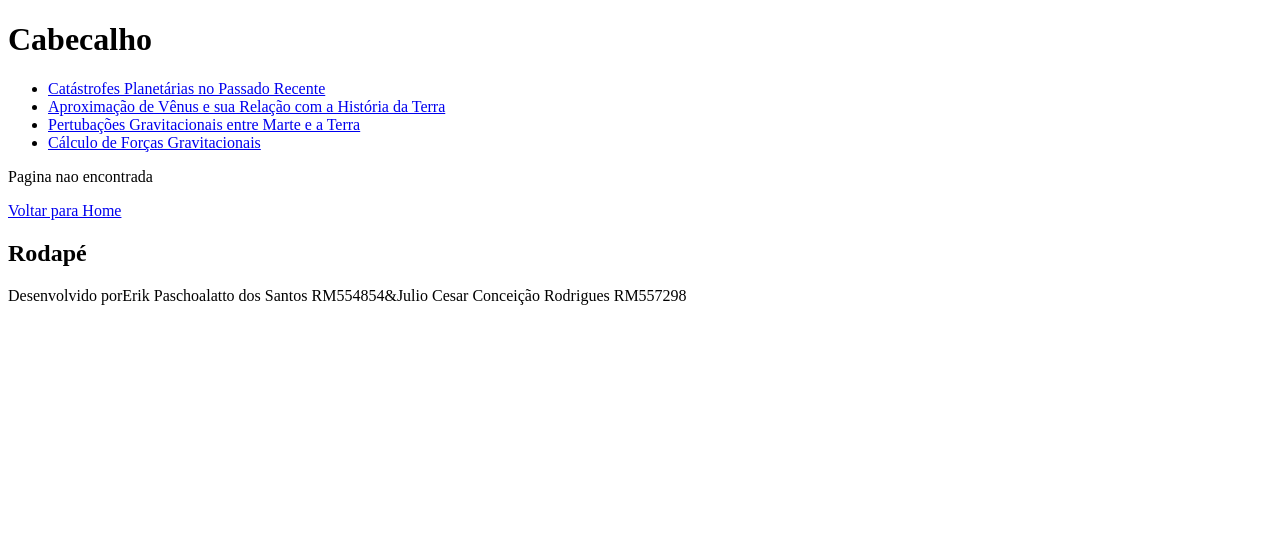
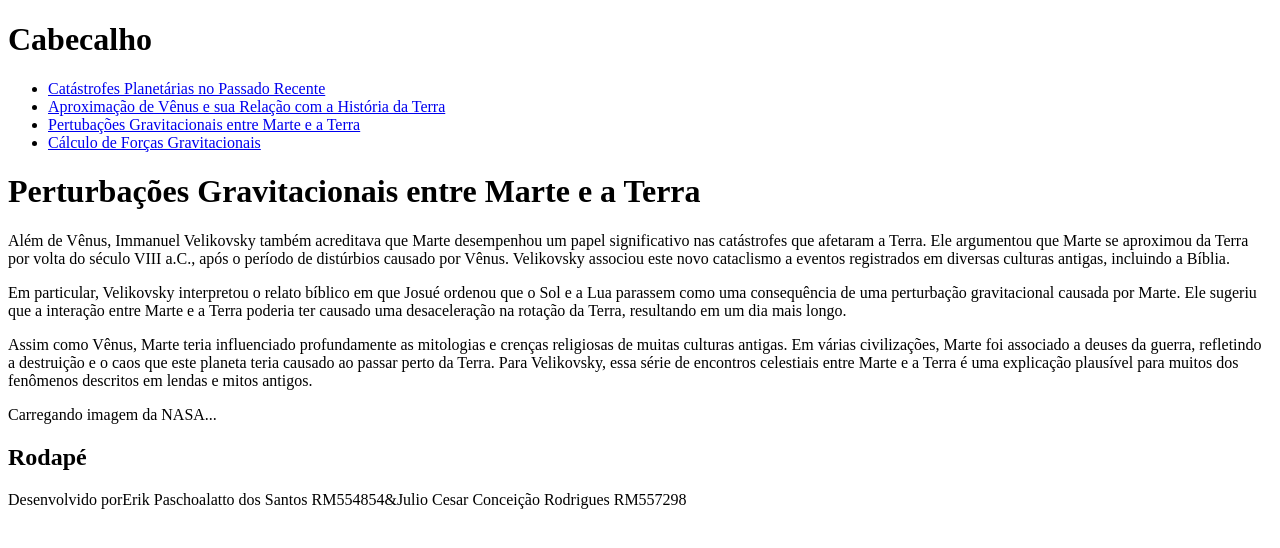
Before and after one commit to ozerikoz/cp-4-front-end, a Next.js app in the folder cp-4-front-end/: page /pertubacoes_gravitacionais in a window 1280 px wide. Before the commit this address had no page. Shown: the top 548 px of the page. Built offline with nearby package versions, Linux system fonts and the light colour scheme; no server answers.

Commit message:
Reformulado a pagina de pertubacoes_gravitacionais e adicionado conteudo

```diff
--- a/cp-4-front-end/src/app/pertubacoes_gravitacionais/[img]/page.tsx
+++ /dev/null
@@ -1,6 +0,0 @@
-
-export default function page() {
-    return (
-        <div>page</div>
-    )
-}
--- /dev/null
+++ b/cp-4-front-end/src/app/pertubacoes_gravitacionais/page.tsx
@@ -0,0 +1,56 @@
+'use client';
+
+import React, { useEffect, useState } from 'react';
+
+const Marte: React.FC = () => {
+  const [nasaImage, setNasaImage] = useState<{ imageUrl: string; title: string; explanation: string } | null>(null);
+
+  useEffect(() => {
+    const fetchNasaImage = async () => {
+      try {
+        const response = await fetch('/api/route'); // Chama o endpoint da API
+        const data = await response.json();
+        setNasaImage(data);
+      } catch (error) {
+        console.error('Erro ao carregar a imagem da NASA:', error);
+      }
+    };
+
+    fetchNasaImage();
+  }, []);
+
+  return (
+    <div className="container mx-auto p-6">
+      <h1 className="text-3xl font-bold mb-4">Perturbações Gravitacionais entre Marte e a Terra</h1>
+      <p className="text-lg mb-4">
+        Além de Vênus, Immanuel Velikovsky também acreditava que Marte desempenhou um papel significativo nas catástrofes
+        que afetaram a Terra. Ele argumentou que Marte se aproximou da Terra por volta do século VIII a.C., após o
+        período de distúrbios causado por Vênus. Velikovsky associou este novo cataclismo a eventos registrados em
+        diversas culturas antigas, incluindo a Bíblia.
+      </p>
+      <p className="text-lg mb-4">
+        Em particular, Velikovsky interpretou o relato bíblico em que Josué ordenou que o Sol e a Lua parassem como
+        uma consequência de uma perturbação gravitacional causada por Marte. Ele sugeriu que a interação entre Marte e a
+        Terra poderia ter causado uma desaceleração na rotação da Terra, resultando em um dia mais longo.
+      </p>
+      <p className="text-lg mb-4">
+        Assim como Vênus, Marte teria influenciado profundamente as mitologias e crenças religiosas de muitas culturas
+        antigas. Em várias civilizações, Marte foi associado a deuses da guerra, refletindo a destruição e o caos que
+        este planeta teria causado ao passar perto da Terra. Para Velikovsky, essa série de encontros celestiais entre
+        Marte e a Terra é uma explicação plausível para muitos dos fenômenos descritos em lendas e mitos antigos.
+      </p>
+
+      {nasaImage ? (
+        <>
+          <h2 className="text-2xl font-bold mb-4">{nasaImage.title}</h2>
+
+          <p className="text-lg mb-4">{nasaImage.explanation}</p>
+        </>
+      ) : (
+        <p>Carregando imagem da NASA...</p>
+      )}
+    </div>
+  );
+};
+
+export default Marte;
```
